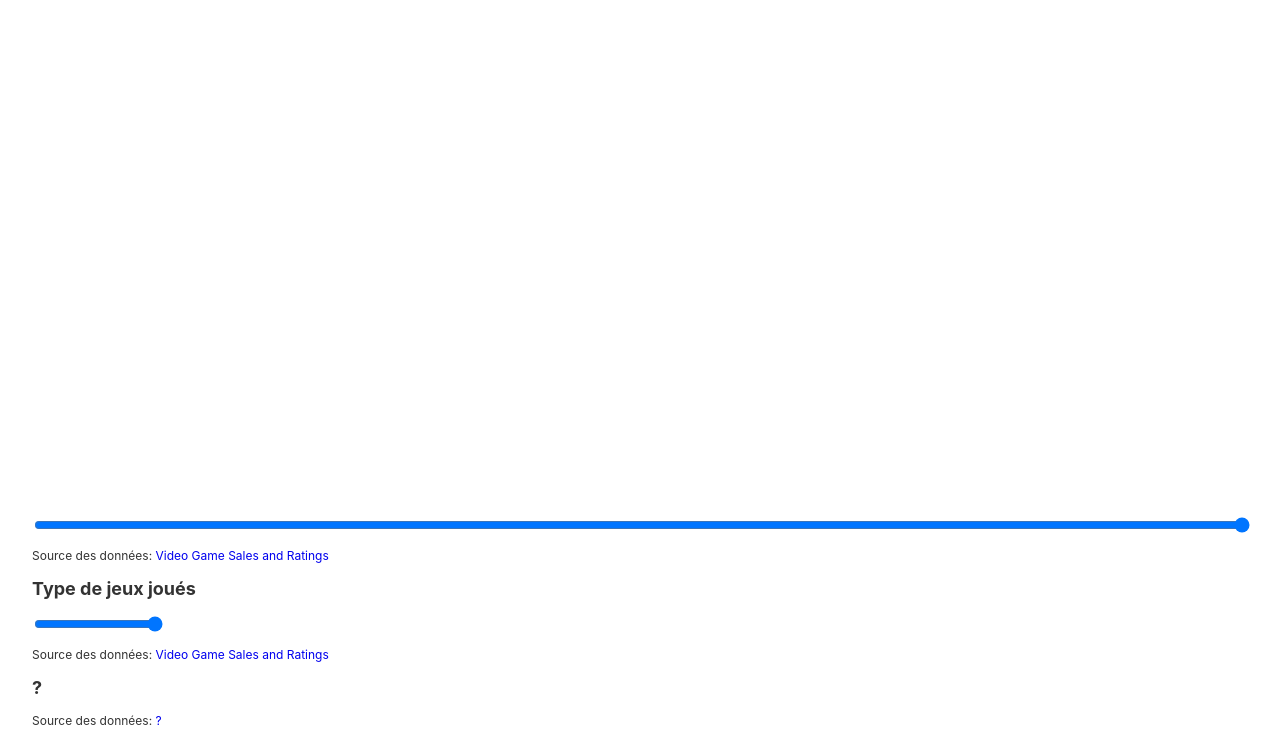
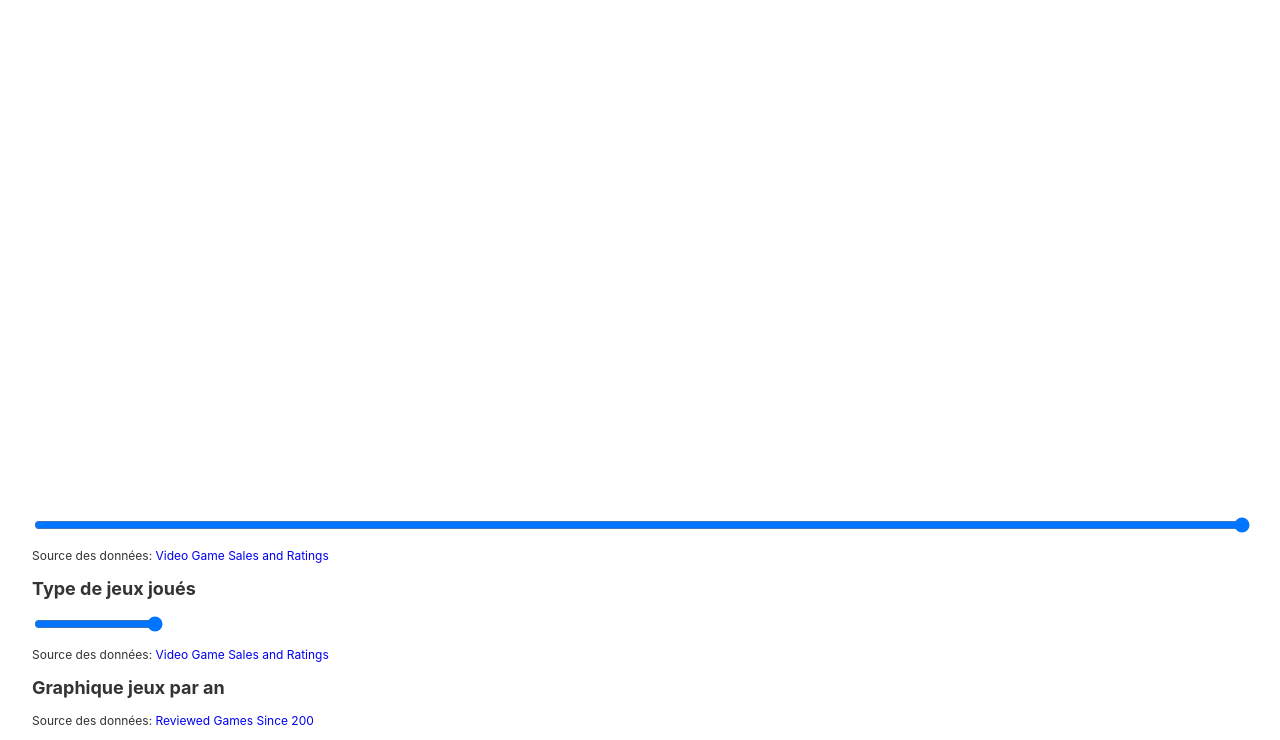
Before and after one commit to nobrega1/ProjetDataVis, a website built with webpack: page src/index.html in a window 1280 px wide. Shown: the part 85-825 px from the top of the page. Built offline with nearby package versions, Linux system fonts and the light colour scheme; what billboard.js would draw is missing.

Commit message:
modif index.html

```diff
--- a/src/index.html
+++ b/src/index.html
@@ -30,9 +30,9 @@
     </section>
 
     <section id="jeux-par-an">
-      <h2>?</h2>
+      <h2>Graphique jeux par an</h2>
       <div id="jeux-par-an-graph"></div>
-      <p>Source des données: <a href="?">?</a></p>
+      <p>Source des données: <a href="https://www.kaggle.com/destring/metacritic-reviewed-games-since-2000/data">Reviewed Games Since 200</a></p>
     </section>
 
   </div>
```
Also changed, not shown: dist/index.html.
